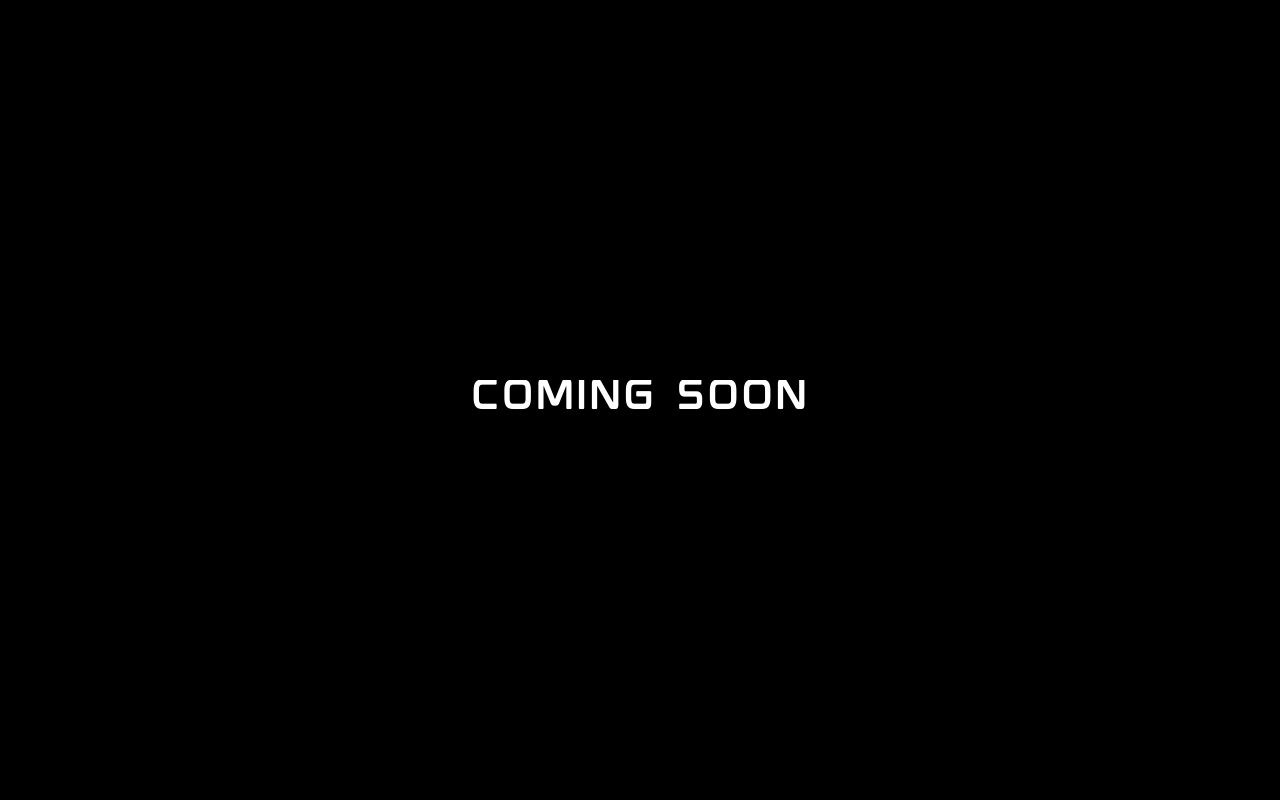
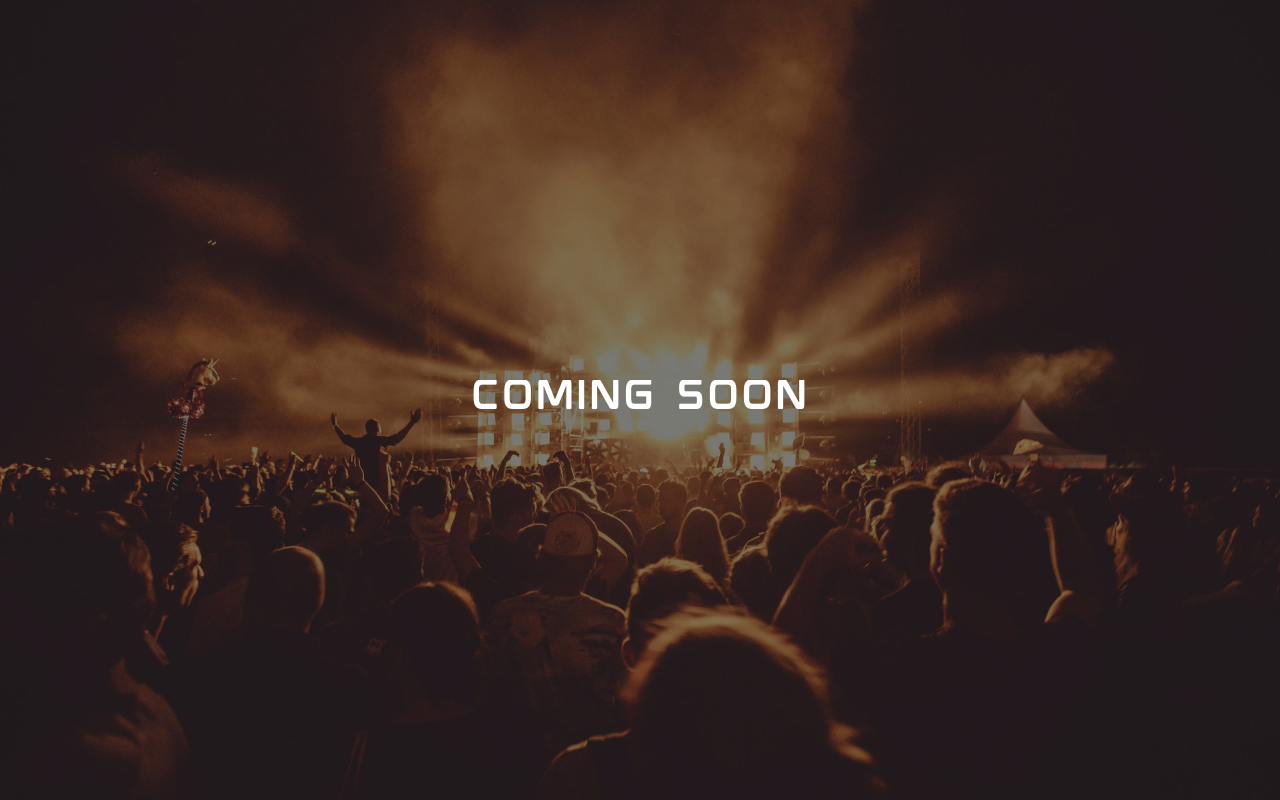
Before and after one commit to R0Y4L23/Prayukti_2K23, a Next.js app: page /attractions in a window 1280 px wide. Built offline with nearby package versions, Linux system fonts and the light colour scheme; a web font is replaced by a local one.

Commit message:
workshop pdf updated

```diff
--- a/pages/attractions.js
+++ b/pages/attractions.js
@@ -7,8 +7,12 @@ const Attractions = () => {
     <Head>
       <title>Attractions</title>
     </Head>
-    <div className='w-screen h-screen bg-black flex flex-row justify-center items-center'>
-        <p className='text-4xl text-center glitch text-white'>Coming Soon</p>
+    <div className='w-screen h-screen abg relative'>
+      <div className='w-screen h-screen absolute top-0 left-0 bg-black bg-opacity-50'>
+      </div>
+      <div className='flex flex-row justify-center items-center w-screen h-screen z-20 translate-y-0'>
+          <p className='text-4xl text-center glitch text-white'>Coming Soon</p>
+      </div>
     </div>
     </>
   )
--- a/pages/index.js
+++ b/pages/index.js
@@ -54,7 +54,7 @@ const Index = () => {
             <img src={"assets/images/logo.png"} alt="logo" className="min-[1024px]:w-[150px] min-[664px]:w-[180px] w-[150px] z-20 -translate-y-1" />
             <img src={"assets/images/riviera_logo.png"} alt="logo" className="min-[1024px]:w-[150px] min-[664px]:w-[180px] w-[150px] z-20 -translate-y-1" />
             <div className='c1:flex hidden  flex-row justify-center items-center min-[795px]:gap-8 gap-3'>
-            <p className="text-white uppercase font-[100] min-[1024px]:text-lg min-[795px]:text-[12px] text-[8px] cursor-pointer hover:text-[20px] duration-500 glitch z-20 -translate-y-1" onClick={()=>{router.push("/workshops")}}>Workshops</p>
+            <p className="text-white uppercase font-[100] min-[1024px]:text-lg min-[795px]:text-[12px] text-[8px] cursor-pointer hover:text-[20px] duration-500 glitch z-20 -translate-y-1" onClick={()=>{router.push("/assets/PDFs/workshops.pdf")}}>Workshops</p>
             <p className="text-white uppercase font-[100] min-[1024px]:text-lg min-[795px]:text-[12px] text-[8px] cursor-pointer hover:text-[20px] duration-500 glitch z-20 -translate-y-1" onClick={() => { router.push("/event") }}>Events</p>
             </div>
           </div>
@@ -69,7 +69,7 @@ const Index = () => {
                             }
                              }}>{loggedIn?"Profile":"Login"}</p>
                              <p className="text-white min-[425px]:text-[12px] text-[8px] cursor-pointer duration-500 glitch border border-white px-2 py-1" onClick={()=>{router.push("/attractions")}}>Attractions</p>
-                             <p className="text-white min-[425px]:text-[12px] text-[8px] cursor-pointer duration-500 glitch border border-white px-2 py-1" onClick={()=>{router.push("/workshops")}}>Workshops</p>
+                             <p className="text-white min-[425px]:text-[12px] text-[8px] cursor-pointer duration-500 glitch border border-white px-2 py-1" onClick={()=>{router.push("/assets/PDFs/workshops.pdf")}}>Workshops</p>
             <p className="text-white min-[425px]:text-[12px] text-[8px] cursor-pointer duration-500 glitch border border-white px-2 py-1" onClick={() => { router.push("/event") }}>Events</p>
           </div>
           {/* <p className="text-center min-[1024px]:text-[80px] text-[50px] gravity tracking-[20px] hover:tracking-[25px] hover:text-[80px] duration-500 cursor-pointer min-[1024px]:mt-10 mt-32 min-[425px]:mx-0 mx-5 text-[#a4abfb] z-20 min-[768px]:-translate-y-1 -translate-y-20">Kalyuga</p> */}
--- a/styles/globals.css
+++ b/styles/globals.css
@@ -170,3 +170,10 @@ input[type=number]::-webkit-outer-spin-button {
     height: 320px;
   }
 }
+
+.abg{
+  background: url(../public/assets/images/attractions_background.jpg);
+  background-position: center;
+  background-repeat: no-repeat;
+  background-size: cover;
+}
```
Also changed, not shown: public/assets/images/attractions_background.jpg (added), 1 other file (tests, documents, lock files or other folders).
